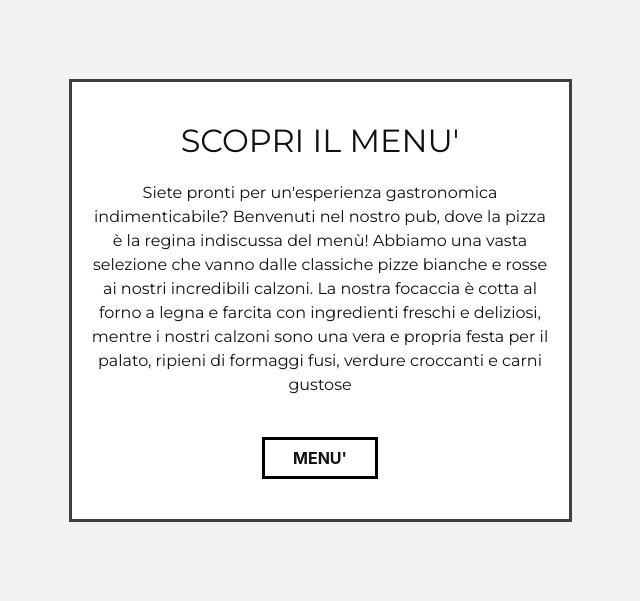
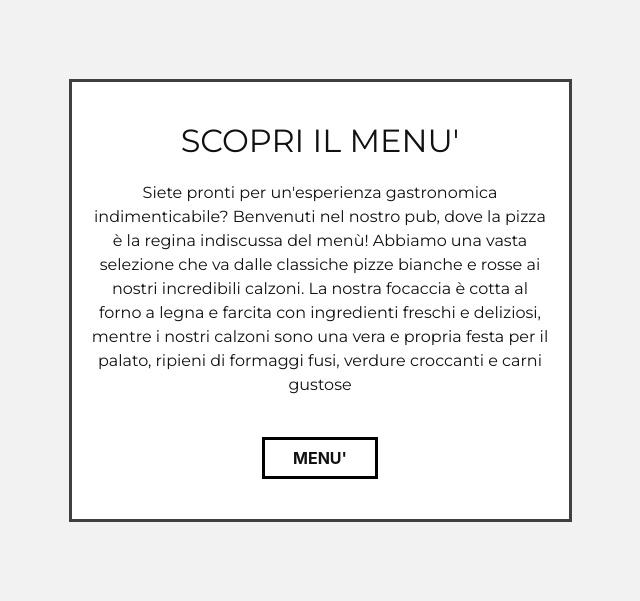
Before and after one commit to cruccc/bistrot, a PHP site: page / in a window 1280 px wide. Shown: the part 672-1273 px from the top of the page, without its empty margins (320-960 px from the left). Run offline with PHP 8.4, Linux system fonts and the light colour scheme.

Commit message:
Merge branch 'new-page' of https://github.com/cruccc/bistrot into new-page

```diff
--- a/index.php
+++ b/index.php
@@ -20,7 +20,7 @@
             <div class="riquadro">
                 <h2>SCOPRI IL MENU'</h2>
                 <p>Siete pronti per un'esperienza gastronomica indimenticabile? Benvenuti nel nostro pub, dove la pizza è la regina indiscussa del menù!
-                    Abbiamo una vasta selezione che vanno dalle classiche pizze bianche e rosse ai nostri incredibili calzoni. La nostra focaccia è cotta al forno a legna e farcita con ingredienti freschi e deliziosi, mentre i nostri calzoni sono una vera e propria festa per il palato, ripieni di formaggi fusi, verdure croccanti e carni gustose</p>
+                    Abbiamo una vasta selezione che va dalle classiche pizze bianche e rosse ai nostri incredibili calzoni. La nostra focaccia è cotta al forno a legna e farcita con ingredienti freschi e deliziosi, mentre i nostri calzoni sono una vera e propria festa per il palato, ripieni di formaggi fusi, verdure croccanti e carni gustose</p>
                 <button class="my-btn" onclick="document.location='menu.php'"><b>MENU'</b></button>
             </div>
         </div>
```
